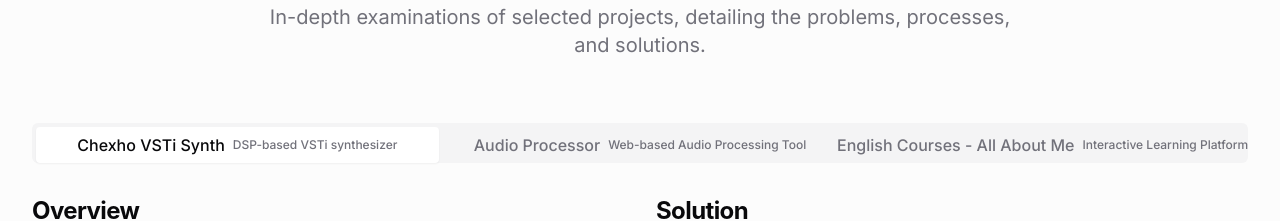
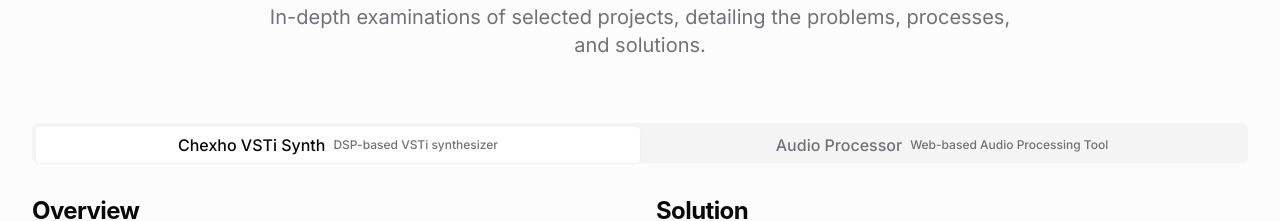
Before and after one commit to CHEXH0/sergioportfolio, a React (Vite) app: page / in a window 1280 px wide. Shown: the part 3800-4021 px from the top of the page. Built offline with nearby package versions, Linux system fonts and the light colour scheme.

Commit message:
Remove "All About Me" case study
Remove the "All About Me" case study from the case studies section.

```diff
--- a/src/components/CaseStudies.tsx
+++ b/src/components/CaseStudies.tsx
@@ -22,7 +22,7 @@ interface CaseStudy {
   processes: Process[];
 }
 
-// Using the featured projects from the projects data
+// Using only the first two case studies (removing the English Courses one)
 const caseStudies: CaseStudy[] = [
   {
     id: "chexho-vsti",
@@ -86,37 +86,6 @@ const caseStudies: CaseStudy[] = [
       },
     ],
   },
-  {
-    id: "english-courses",
-    title: "English Courses - All About Me",
-    subtitle: "Interactive Learning Platform",
-    overview: "Created a web-based English learning community where users can improve their language skills through interactive lessons, exercises, and a supportive bilingual environment.",
-    challenge: "Designing an engaging learning platform that caters to different skill levels while providing personalized learning experiences. Additionally, incorporating machine learning for adaptive learning paths presented technical challenges.",
-    solution: "Developed a bilingual interface with progressive disclosure of complexity based on user skill levels. Integrated machine learning algorithms to analyze user performance and suggest appropriate learning materials.",
-    outcome: "The platform has successfully attracted a community of English learners, providing them with a structured yet flexible approach to language acquisition through personalized learning paths.",
-    processes: [
-      {
-        title: "Curriculum Design",
-        description: "Developed a comprehensive curriculum structure with clear progression paths for different skill levels.",
-        image: "https://images.unsplash.com/photo-1434030216411-0b793f4b4173?ixlib=rb-4.0.3&ixid=MnwxMjA3fDB8MHxwaG90by1wYWdlfHx8fGVufDB8fHx8&auto=format&fit=crop&w=1770&q=80",
-      },
-      {
-        title: "UX Research",
-        description: "Conducted user research to understand the needs and pain points of language learners at different proficiency levels.",
-        image: "https://images.unsplash.com/photo-1498050108023-c5249f4df085?ixlib=rb-4.0.3&ixid=MnwxMjA3fDB8MHxwaG90by1wYWdlfHx8fGVufDB8fHx8&auto=format&fit=crop&w=1770&q=80",
-      },
-      {
-        title: "Interactive Features",
-        description: "Designed and implemented interactive exercises, quizzes, and conversation simulations to enhance engagement.",
-        image: "https://images.unsplash.com/photo-1488190211105-8b0e65b80b4e?ixlib=rb-4.0.3&ixid=MnwxMjA3fDB8MHxwaG90by1wYWdlfHx8fGVufDB8fHx8&auto=format&fit=crop&w=1770&q=80",
-      },
-      {
-        title: "Community Building",
-        description: "Created features that foster community interaction and support among learners, including forums and peer review systems.",
-        image: "https://images.unsplash.com/photo-1522202176988-66273c2fd55f?ixlib=rb-4.0.3&ixid=MnwxMjA3fDB8MHxwaG90by1wYWdlfHx8fGVufDB8fHx8&auto=format&fit=crop&w=1771&q=80",
-      },
-    ],
-  },
 ];
 
 const CaseStudies = () => {
@@ -136,7 +105,7 @@ const CaseStudies = () => {
           onValueChange={setActiveStudy}
           className="w-full"
         >
-          <TabsList className="grid w-full grid-cols-3 mb-8">
+          <TabsList className="grid w-full grid-cols-2 mb-8">
             {caseStudies.map((study) => (
               <TabsTrigger
                 key={study.id}
```
